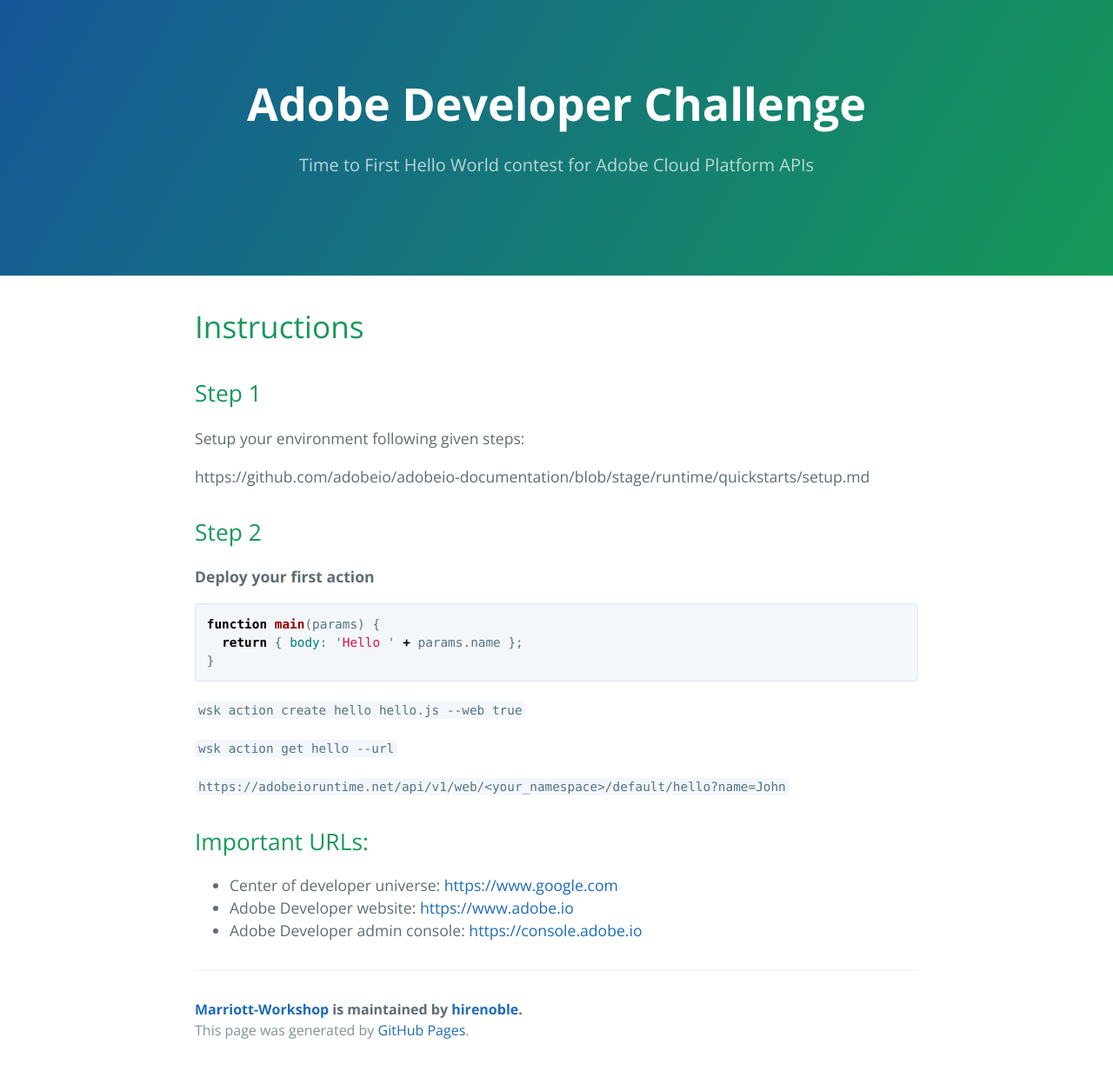
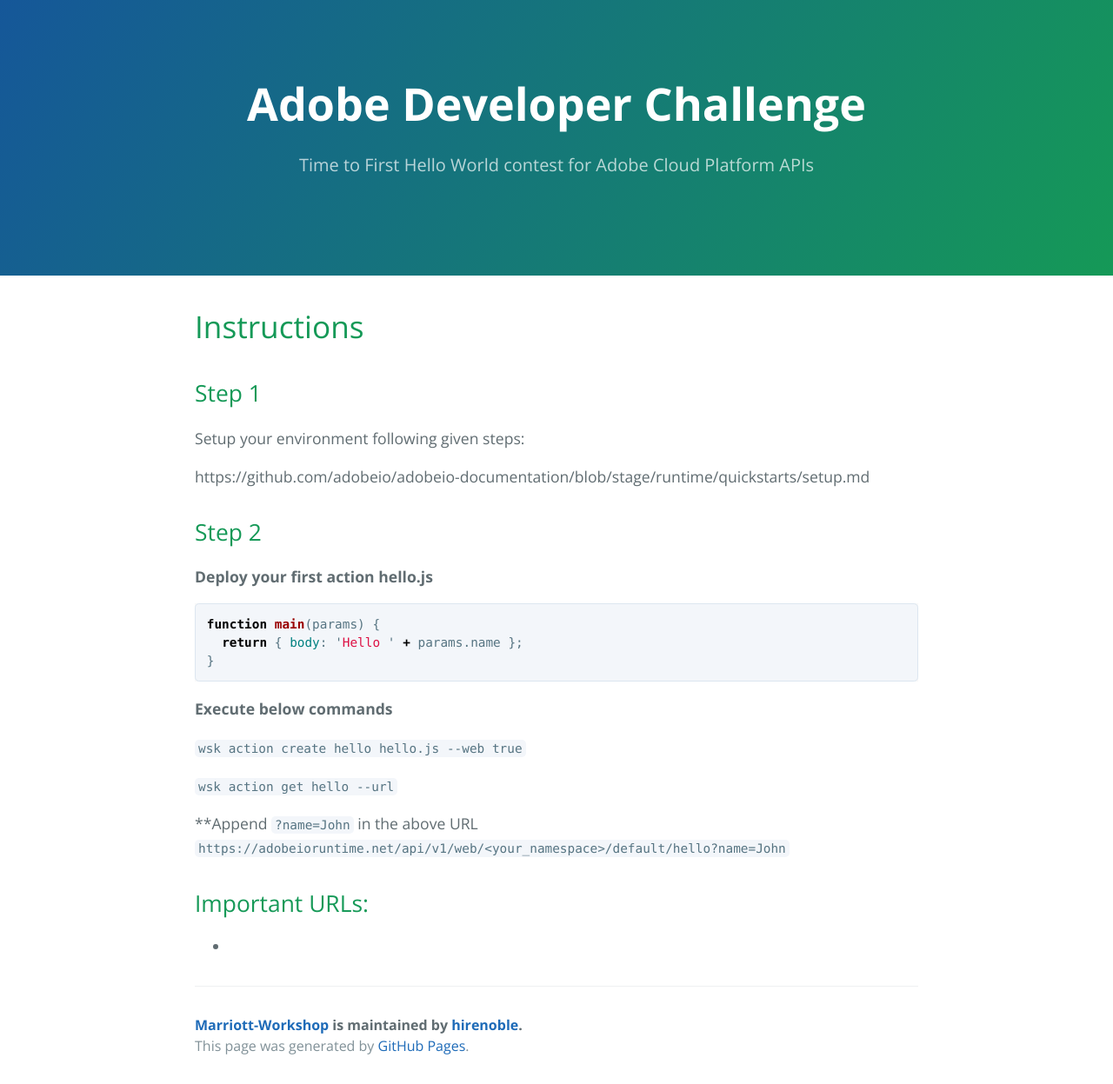
Before and after one commit to hirenoble/Marriott-Workshop, a Jekyll site: the page built from docs/index.md, in a window 1280 px wide. Shown: the whole page at 87% size. Built offline with Jekyll 4.4.1, drawn with Linux system fonts in a browser that asks for light colours; our own code applies the rules of GitHub Pages for plain Markdown files.

Commit message:
Update index.md

````diff
--- a/docs/index.md
+++ b/docs/index.md
@@ -10,16 +10,22 @@ https://github.com/adobeio/adobeio-documentation/blob/stage/runtime/quickstarts/
 
 ## Step 2
 **Deploy your first action**
+**hello.js**
+
 ```js
 function main(params) {
   return { body: 'Hello ' + params.name };
 }
 ```
 
+**Execute below commands**
+
 `wsk action create hello hello.js --web true`
 
 `wsk action get hello --url`
 
+
+**Append `?name=John` in the above URL
 `https://adobeioruntime.net/api/v1/web/<your_namespace>/default/hello?name=John`
 
 
@@ -29,6 +35,4 @@ function main(params) {
 
 ## Important URLs:
 
-*   Center of developer universe: [https://www.google.com](https://www.google.com)
-*   Adobe Developer website: [https://www.adobe.io](https://www.adobe.io)
-*   Adobe Developer admin console: [https://console.adobe.io](https://console.adobe.io)
+*
````
